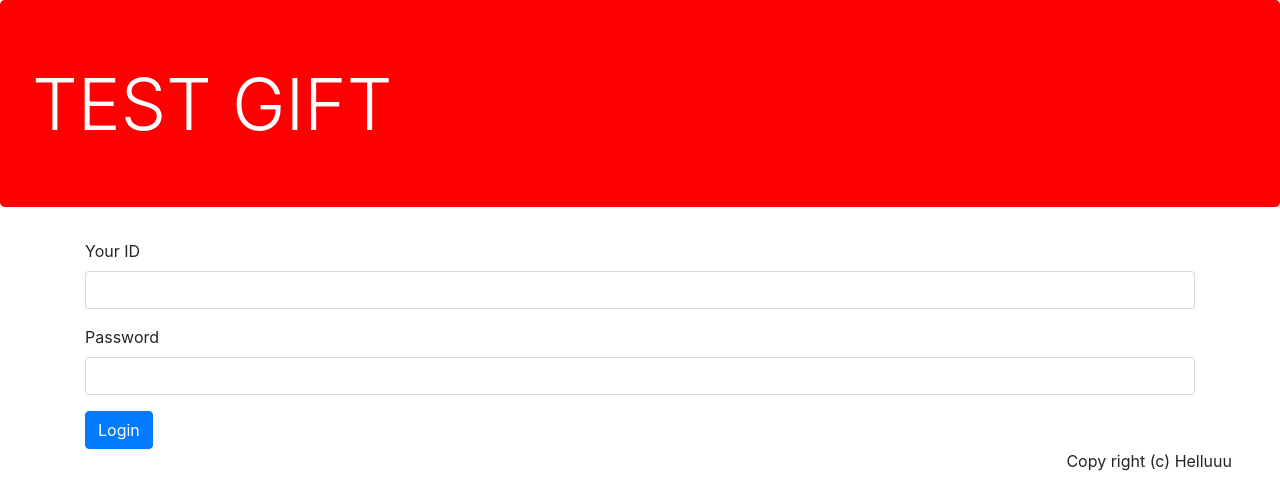
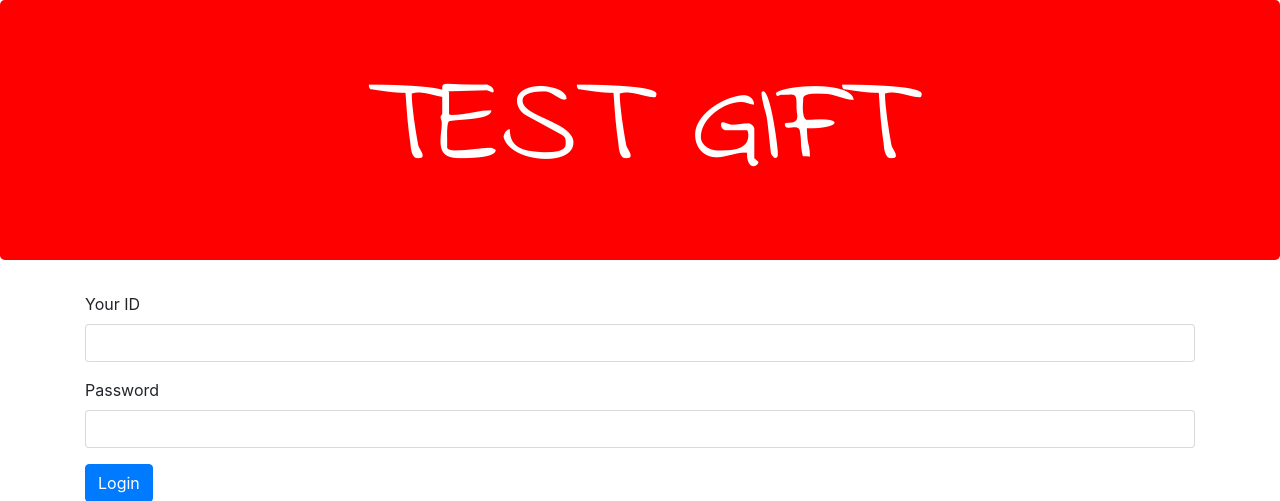
Before and after one commit to dieforice/freegifts, a Flask app: page /login in a window 1280 px wide. Shown: the top 501 px of the page. Run offline with Flask 2, Linux system fonts and the light colour scheme; parts of the project's set-up code (start-up, migrations or seed data) failed here and were passed over; some libraries are stand-ins or nearby versions.

Commit message:
no message

```diff
--- a/static/index.css
+++ b/static/index.css
@@ -1,3 +1,5 @@
 #testgift{
   background-color: red;
+  font-family: 'Indie Flower', cursive;
+  font-size: 120px;
 }
--- a/templates/base.html
+++ b/templates/base.html
@@ -6,11 +6,12 @@
     <link rel="stylesheet" href="https://maxcdn.bootstrapcdn.com/bootstrap/4.0.0-beta/css/bootstrap.min.css" integrity="sha384-/Y6pD6FV/Vv2HJnA6t+vslU6fwYXjCFtcEpHbNJ0lyAFsXTsjBbfaDjzALeQsN6M" crossorigin="anonymous">
     <link rel="stylesheet" href="/static/index.css">
     <link rel="stylesheet" href="/static/css/font-awesome.css">
+    <link href="https://fonts.googleapis.com/css?family=Indie+Flower" rel="stylesheet">
     <script src="https://code.jquery.com/jquery-3.2.1.slim.min.js" integrity="sha384-KJ3o2DKtIkvYIK3UENzmM7KCkRr/rE9/Qpg6aAZGJwFDMVNA/GpGFF93hXpG5KkN" crossorigin="anonymous"></script>
     <script src="https://cdnjs.cloudflare.com/ajax/libs/popper.js/1.11.0/umd/popper.min.js" integrity="sha384-b/U6ypiBEHpOf/4+1nzFpr53nxSS+GLCkfwBdFNTxtclqqenISfwAzpKaMNFNmj4" crossorigin="anonymous"></script>
     <script src="https://maxcdn.bootstrapcdn.com/bootstrap/4.0.0-beta/js/bootstrap.min.js" integrity="sha384-h0AbiXch4ZDo7tp9hKZ4TsHbi047NrKGLO3SEJAg45jXxnGIfYzk4Si90RDIqNm1" crossorigin="anonymous"></script>
   </head>
-  <h1 id="testgift" class="text-white jumbotron display-3 d-md-block">TEST GIFT</h1>
+  <h1 id="testgift" class="text-white jumbotron display-3 d-md-block text-center">TEST GIFT</h1>
   <body>
 {% block page_content  %}
 {% endblock %}
```
